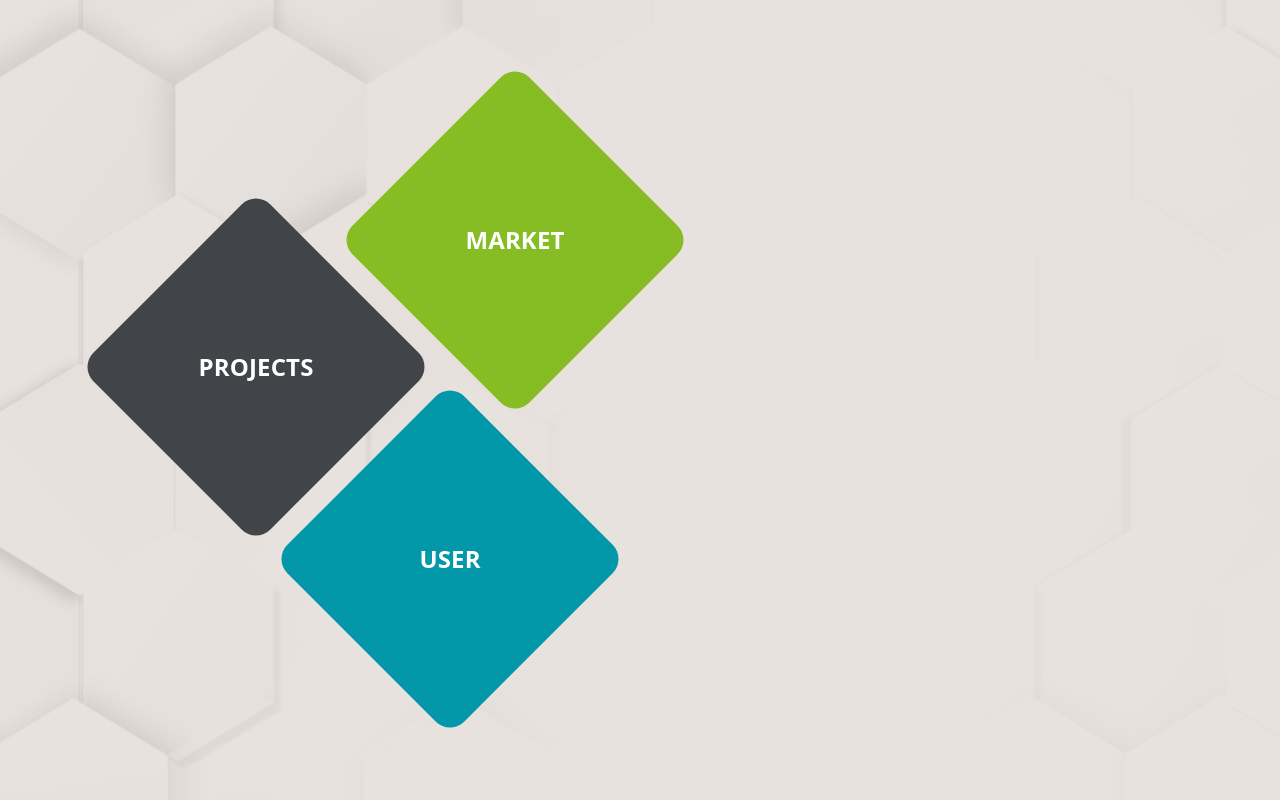
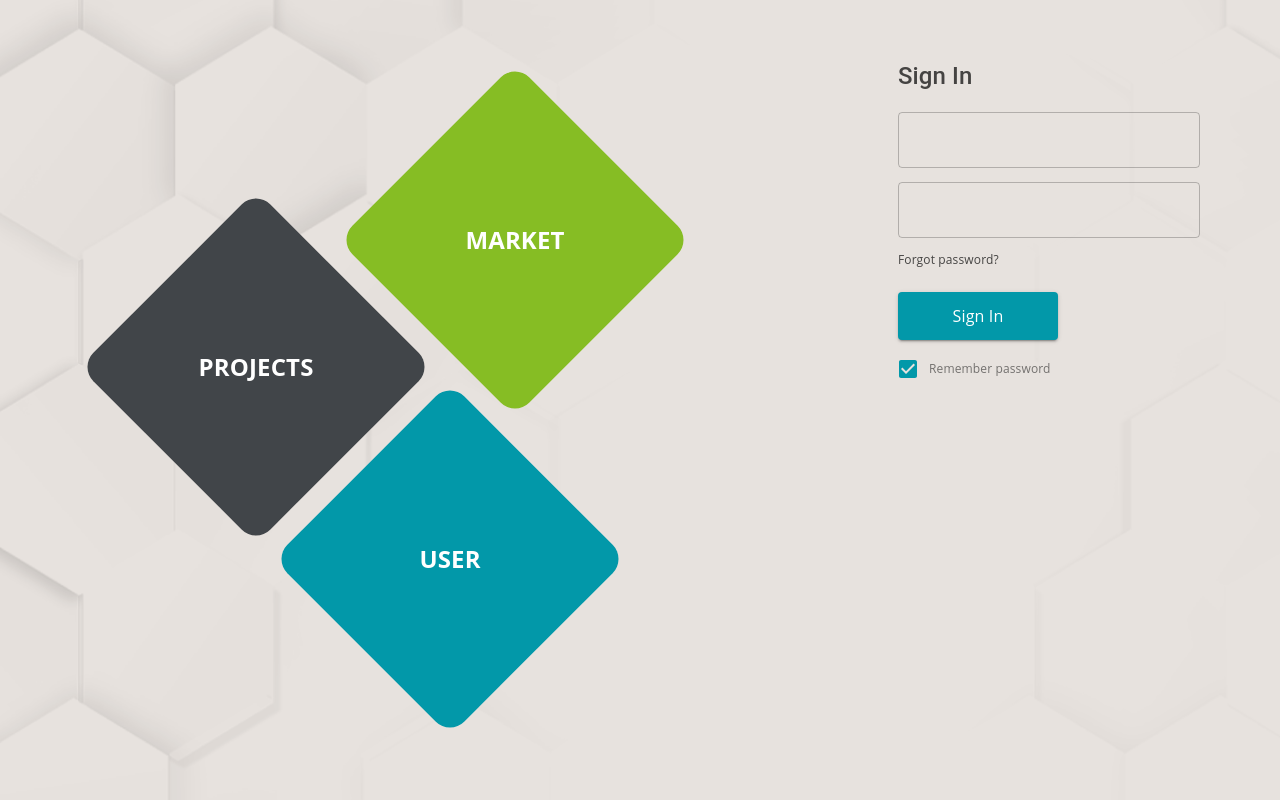
Before and after one commit to Maxim2993/itmo-market, a React (Create React App) app: page / in a window 1280 px wide. Built offline with nearby package versions, Linux system fonts and the light colour scheme.

Commit message:
Feature/ implemented LoginWindow component

```diff
--- a/src/App.tsx
+++ b/src/App.tsx
@@ -1,11 +1,13 @@
 import React from 'react';
 import { ButtonGroup } from './UI-components/molecules/ButtonGroup';
+import { LoginWindow } from './UI-components/molecules/LoginWindow'
 import { PageComponent } from './UI-components/organisms/PageComponent'
 
 function App() {
   return (
     <PageComponent>
       <ButtonGroup />
+      <LoginWindow />
     </PageComponent>
   )
 }
--- a/src/UI-components/molecules/ButtonGroup/ButtonGroup.tsx
+++ b/src/UI-components/molecules/ButtonGroup/ButtonGroup.tsx
@@ -5,7 +5,7 @@ import { Button } from '../../atoms/Button';
 export const ButtonGroup = () => {
     return (
         <Box component='section' sx={{
-            position: 'relative',
+            position: 'relative', width: '612px'
         }}>
             <Button content='projects' sx={{ position: 'absolute', top: '127px' }} />
             <Button content='market' sx={{ position: 'absolute', left: '259.2px' }} />
--- /dev/null
+++ b/src/UI-components/molecules/LoginWindow/LoginWindow.styles.ts
@@ -0,0 +1,8 @@
+import { styled } from '../../../theme/styled';
+
+export const Section = styled('section')(({ theme }) => ({
+    width: '302px',
+    // height: '314px',
+    position: 'relative'
+    // alignSelf: 'center',
+}));
--- /dev/null
+++ b/src/UI-components/molecules/LoginWindow/LoginWindow.tsx
@@ -0,0 +1,40 @@
+import React from 'react';
+import Box from '@mui/material/Box';
+import Button from '@mui/material/Button';
+import Checkbox from '@mui/material/Checkbox';
+import FormControlLabel from '@mui/material/FormControlLabel';
+import Link from '@mui/material/Link';
+import Typography from '@mui/material/Typography';
+import TextField from '@mui/material/TextField';
+import { theme } from '../../../theme';
+import { Section } from './LoginWindow.styles';
+
+export const LoginWindow = () => (
+    <Section>
+        <Typography variant="h2" align="left">
+            Sign In
+        </Typography>
+        <Box component="form" sx={{ mt: 3, display: 'flex', flexDirection: 'column' }}>
+            <TextField />
+            <TextField sx={{ mt: 1.75 }} />
+            <Link href="#" underline="none">
+                <Typography variant="body2" color={theme.palette.text.primary} sx={{ mt: 1.75 }}>
+                    Forgot password?
+                </Typography>
+            </Link>
+            <Button variant="contained" color="primary" sx={{ mt: 3, width: '160px', height: '48px' }} >
+                <Typography variant="body1" sx={{ textTransform: 'none' }} >
+                    Sign In
+                </Typography>
+            </Button>
+            <FormControlLabel
+                control={<Checkbox defaultChecked />}
+                label={
+                    <Typography variant="body2" color={theme.palette.text.secondary} >
+                        Remember password
+                    </Typography>}
+                sx={{ mt: 1 }}
+            />
+        </Box>
+    </Section>
+);
--- /dev/null
+++ b/src/UI-components/molecules/LoginWindow/index.ts
@@ -0,0 +1 @@
+export { LoginWindow } from './LoginWindow';
--- a/src/UI-components/organisms/PageComponent/PageComponent.tsx
+++ b/src/UI-components/organisms/PageComponent/PageComponent.tsx
@@ -10,7 +10,7 @@ type Props = {
 };
 
 export const PageComponent: FC<Props> = ({ children }) => {
-    const Main = styled('main')({ display: 'flex', flex: '1 0 auto' });
+    const Main = styled('main')({ display: 'flex', justifyContent: 'space-between' });
 
     return (
         <Box
--- a/src/theme/palette.ts
+++ b/src/theme/palette.ts
@@ -14,4 +14,8 @@ export const palette = {
     background: {
         default: '#E7E2DE',
     },
+    text: {
+        primary: 'rgba(0, 0, 0, 0.7)',
+        secondary: 'rgba(0, 0, 0, 0.5)',
+    },
 };
--- a/src/theme/typography.ts
+++ b/src/theme/typography.ts
@@ -6,7 +6,7 @@ export const typography = {
         fontSize: '24px',
         lineHeight: '33px',
     },
-    subtitle1: {
+    h2: {
         fontFamily: 'Roboto',
         fontStyle: 'normal',
         fontWeight: 500,
```
